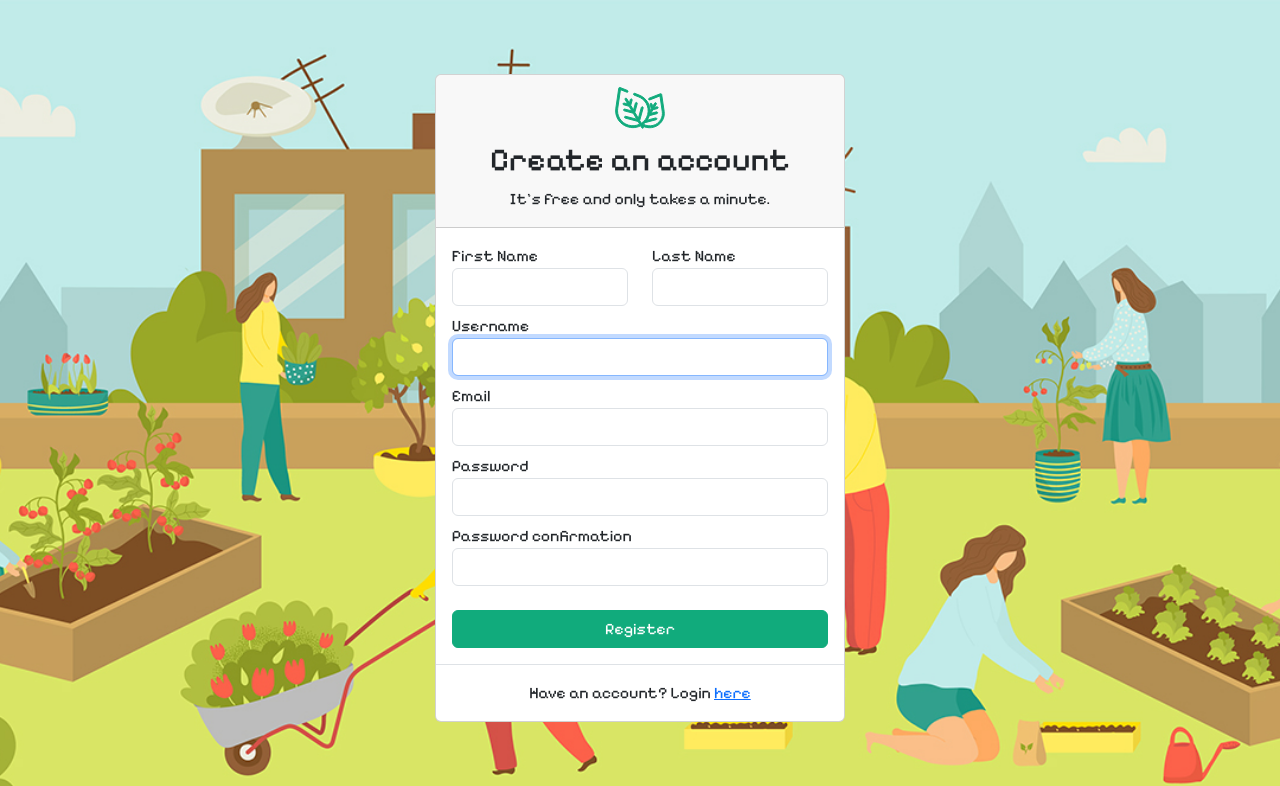
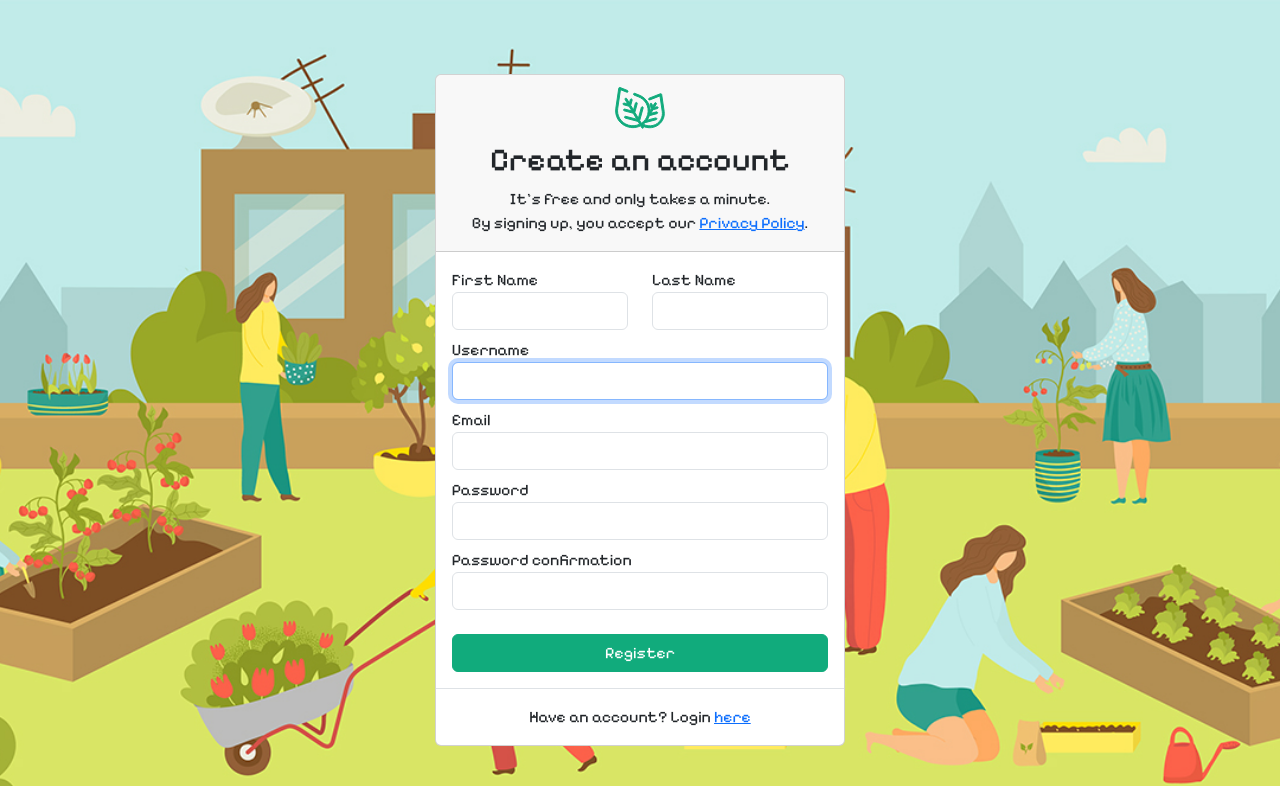
Before and after one commit to hg510/groupsoftware, a Django app: page /account/signup/ in a window 1280 px wide. Shown: the top 786 px of the page. Run offline with Django 5.2, Linux system fonts and the light colour scheme; some libraries are stand-ins or nearby versions.

Commit message:
Update signup.html
Added privacy policy

```diff
--- a/beegarden/templates/registration/signup.html
+++ b/beegarden/templates/registration/signup.html
@@ -17,7 +17,7 @@
           <header class="card-header text-center">
             <img src="{% static 'img/logo.svg' %}" alt="My Logo" height="50" width="50">
             <h2 class="card-title mt-2">Create an account</h2>
-            <p class="card-title mt-2">It's free and only takes a minute.</p>
+            <p class="card-title mt-2">It's free and only takes a minute.<br>By signing up, you accept our <a href="https://github.com/hg510/groupsoftware/blob/main/README.md#privacy-policy" target="_blank">Privacy Policy</a>.</p>
           </header>
           <article class="card-body">
             {% load widget_tweaks %}
```
